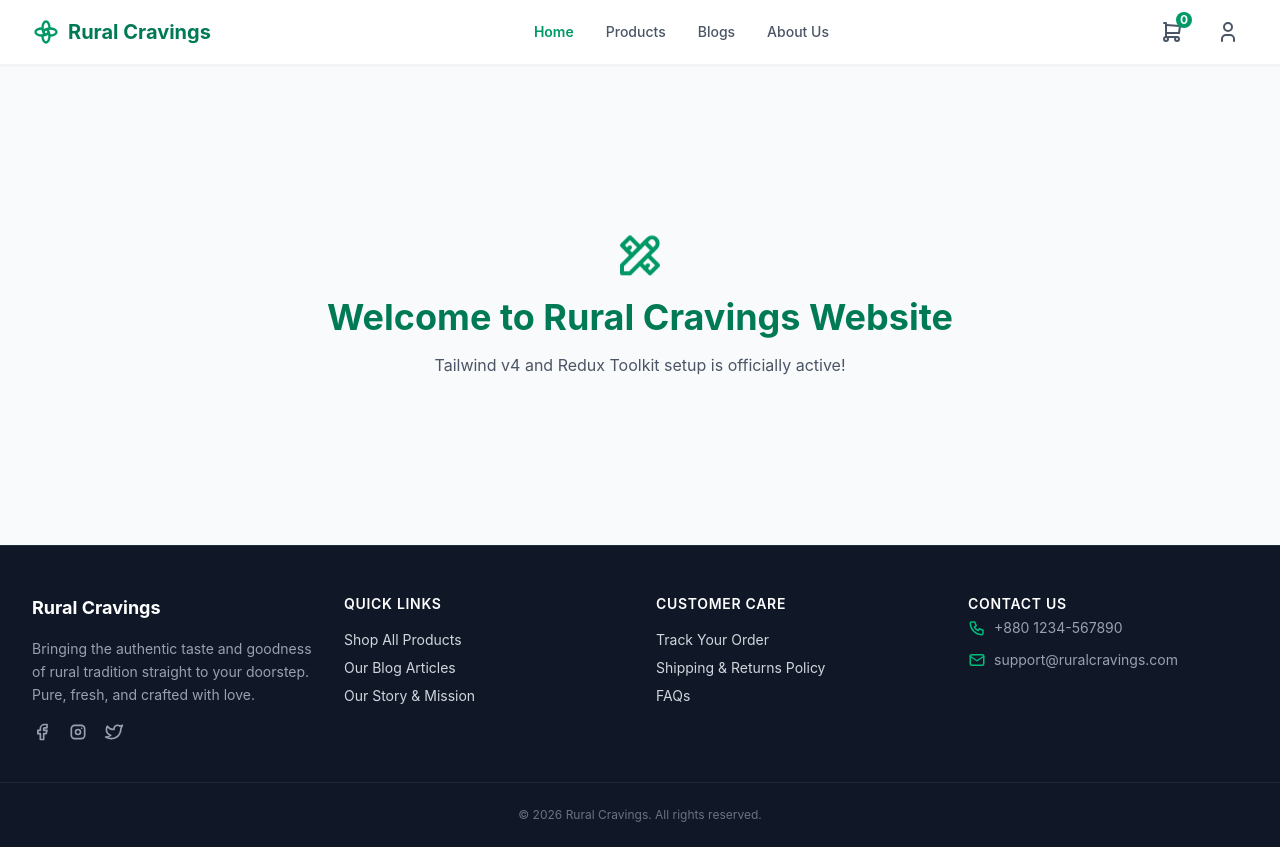
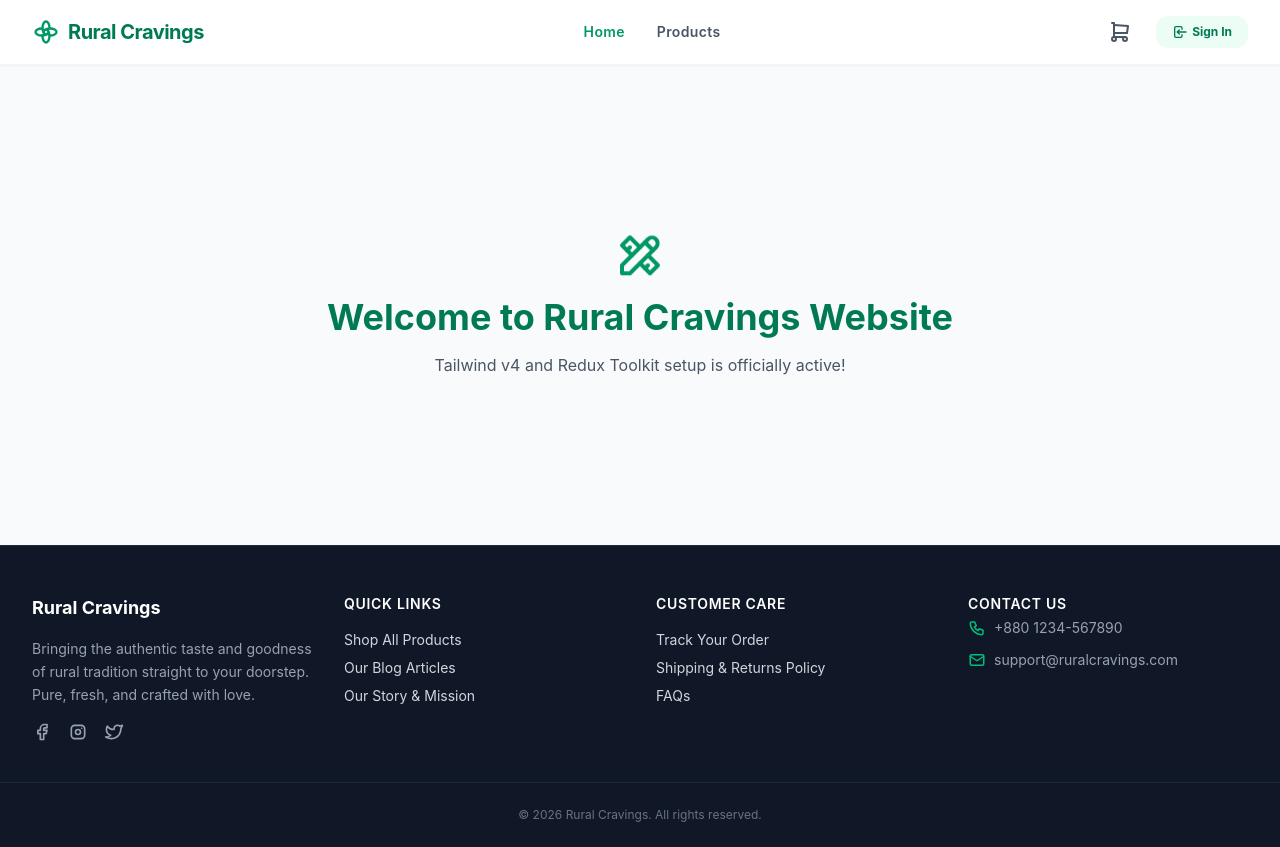
Before and after one commit to CheSubhro/Rural-Cravings, a React (Vite) app in the folder Website/Frontend/: page / in a window 1280 px wide. Built offline with nearby package versions, Linux system fonts and the light colour scheme.

Commit message:
style: streamline navigation, remove unnecessary top-links, and relocate to footer

```diff
--- a/Website/Frontend/src/components/layout/Footer/Footer.jsx
+++ b/Website/Frontend/src/components/layout/Footer/Footer.jsx
@@ -35,7 +35,7 @@
                 <div>
                     <h4 className="text-white font-semibold mb-4 text-sm uppercase tracking-wider">Customer Care</h4>
                     <ul className="space-y-2 text-sm">
-                    <li><a href="#" className="hover:text-emerald-400 transition-colors">Track Your Order</a></li>
+                        <li><Link to="/my-orders" className="hover:text-emerald-400 transition-colors">Track Your Order</Link></li>
                         <li><a href="#" className="hover:text-emerald-400 transition-colors">Shipping & Returns Policy</a></li>
                         <li><a href="#" className="hover:text-emerald-400 transition-colors">FAQs</a></li>
                     </ul>
--- a/Website/Frontend/src/components/layout/Navbar/Navbar.jsx
+++ b/Website/Frontend/src/components/layout/Navbar/Navbar.jsx
@@ -1,20 +1,43 @@
 
 import React, { useState } from 'react'
-import { Link, NavLink } from 'react-router-dom'
-import { IconShoppingCart, IconUser, IconMenu2, IconX, IconBrandSupernova } from '@tabler/icons-react'
-import { useSelector } from 'react-redux'
+import { Link, NavLink, useNavigate } from 'react-router-dom'
+import {
+    IconShoppingCart,
+    IconUser,
+    IconMenu2,
+    IconX,
+    IconBrandSupernova,
+    IconLogout,
+    IconClipboardList,
+    IconLogin
+} from '@tabler/icons-react'
+import { useSelector, useDispatch } from 'react-redux'
+import { selectCartItems } from '../../../store/cartSlice'
+import { logout } from '../../../store/authSlice'
 
 const Navbar = () => {
+    const [isOpen, setIsOpen] = useState(false)
+    const navigate = useNavigate()
+    const dispatch = useDispatch()
 
-    const [isOpen, setIsOpen] = useState(false)
+    const cartItems = useSelector(selectCartItems)
+    const totalItems = cartItems.reduce((acc, item) => acc + item.quantity, 0)
+
+    const authState = useSelector((state) => state.auth)
+    const token = authState?.token || null
+    const user = authState?.user || null
+
+    const handleLogout = () => {
+        dispatch(logout())
+        alert('Logged out successfully!')
+        setIsOpen(false)
+        navigate('/login')
+    }
 
     const navLinkStyle = ({ isActive }) =>
-        `text-sm font-medium transition-colors hover:text-emerald-600 ${
-        isActive ? 'text-emerald-600 font-semibold' : 'text-gray-600'
+        `text-sm font-semibold tracking-wide transition-colors hover:text-emerald-600 ${
+            isActive ? 'text-emerald-600' : 'text-gray-600'
         }`
-
-    const { cartItems } = useSelector((state) => state.cart)
-    const totalItems = cartItems.reduce((acc, item) => acc + item.quantity, 0)
 
     return (
         <nav className="bg-white border-b border-gray-100 sticky top-0 z-50 shadow-xs">
@@ -24,31 +47,54 @@
                     {/* Logo Section */}
                     <Link to="/" className="flex items-center gap-2 text-xl font-bold text-emerald-700">
                         <IconBrandSupernova size={28} className="text-emerald-600" />
-                    <span>Rural Cravings</span>
+                        <span className="tracking-tight">Rural Cravings</span>
                     </Link>
 
                     {/* Desktop Navigation Links */}
                     <div className="hidden md:flex items-center gap-8">
                         <NavLink to="/" end className={navLinkStyle}>Home</NavLink>
                         <NavLink to="/products" className={navLinkStyle}>Products</NavLink>
-                    <NavLink to="/blogs" className={navLinkStyle}>Blogs</NavLink>
-                    <NavLink to="/about" className={navLinkStyle}>About Us</NavLink>
+                        {token && <NavLink to="/my-orders" className={navLinkStyle}>My Orders</NavLink>}
                     </div>
 
-                {/* Right Side Icons (Cart, Profile, Mobile Menu) */}
-                <div className="flex items-center gap-4">
+                    {/* Right Side Icons & Actions */}
+                    <div className="flex items-center gap-3">
                         {/* Cart Icon */}
-                    <Link to="/cart" className="relative p-2 text-gray-600 hover:text-emerald-600 transition-colors">
+                        <Link to="/cart" className="relative p-2 text-gray-600 hover:text-emerald-600 transition-colors mr-1">
                             <IconShoppingCart size={24} />
-                    <span className="absolute top-0 right-0 bg-emerald-600 text-white text-xs w-4 h-4 rounded-full flex items-center justify-center font-bold">
+                            {totalItems > 0 && (
+                                <span className="absolute -top-0.5 -right-0.5 bg-emerald-600 text-white text-[10px] w-4 h-4 rounded-full flex items-center justify-center font-black animate-pulse">
                                     {totalItems}
                                 </span>
+                            )}
                         </Link>
 
-                    {/* User Profile */}
-                    <Link to="/profile" className="hidden sm:block p-2 text-gray-600 hover:text-emerald-600 transition-colors">
-                    <IconUser size={24} />
+                        {/* Dynamic Profile / Auth Button for Desktop */}
+                        <div className="hidden sm:flex items-center gap-2">
+                            {token ? (
+                                <div className="flex items-center gap-2">
+                                    <Link to="/profile" className="p-2 text-gray-600 hover:text-emerald-600 transition-colors flex items-center gap-1 text-sm font-medium">
+                                        <IconUser size={22} />
+                                        <span className="hidden lg:inline text-gray-700">{user?.name || 'Profile'}</span>
                                     </Link>
+                                    <button
+                                        onClick={handleLogout}
+                                        className="p-2 text-gray-400 hover:text-red-600 transition-colors"
+                                        title="Logout"
+                                    >
+                                        <IconLogout size={22} />
+                                    </button>
+                                </div>
+                            ) : (
+                                <Link
+                                    to="/login"
+                                    className="inline-flex items-center gap-1 px-4 py-2 bg-emerald-50 text-emerald-700 hover:bg-emerald-100 text-xs font-bold rounded-xl transition-all"
+                                >
+                                    <IconLogin size={16} />
+                                    <span>Sign In</span>
+                                </Link>
+                            )}
+                        </div>
 
                         {/* Mobile Menu Button */}
                         <button
@@ -63,12 +109,39 @@
 
             {/* Mobile Dropdown Menu */}
             {isOpen && (
-                <div className="md:hidden bg-white border-b border-gray-100 px-4 pt-2 pb-4 space-y-2 transition-all">
-                <NavLink to="/" end onClick={() => setIsOpen(false)} className="block py-2 text-gray-600 hover:text-emerald-600 font-medium">Home</NavLink>
-                <NavLink to="/products" onClick={() => setIsOpen(false)} className="block py-2 text-gray-600 hover:text-emerald-600 font-medium">Products</NavLink>
-                <NavLink to="/blogs" onClick={() => setIsOpen(false)} className="block py-2 text-gray-600 hover:text-emerald-600 font-medium">Blogs</NavLink>
-                <NavLink to="/about" onClick={() => setIsOpen(false)} className="block py-2 text-gray-600 hover:text-emerald-600 font-medium">About Us</NavLink>
-                <NavLink to="/profile" onClick={() => setIsOpen(false)} className="block py-2 text-gray-600 hover:text-emerald-600 font-medium sm:hidden">My Profile</NavLink>
+                <div className="md:hidden bg-white border-b border-gray-100 px-4 pt-2 pb-6 space-y-1.5 transition-all">
+                    <NavLink to="/" end onClick={() => setIsOpen(false)} className="block py-2.5 px-3 rounded-xl text-gray-600 hover:bg-gray-50 hover:text-emerald-600 font-medium text-sm">Home</NavLink>
+                    <NavLink to="/products" onClick={() => setIsOpen(false)} className="block py-2.5 px-3 rounded-xl text-gray-600 hover:bg-gray-50 hover:text-emerald-600 font-medium text-sm">Products</NavLink>
+
+                    {token && (
+                        <NavLink to="/my-orders" onClick={() => setIsOpen(false)} className="block py-2.5 px-3 rounded-xl text-gray-600 hover:bg-gray-50 hover:text-emerald-600 font-medium text-sm">
+                            <span className="flex items-center gap-2"><IconClipboardList size={18}/> My Orders</span>
+                        </NavLink>
+                    )}
+
+                    <div className="border-t border-gray-100 pt-3 mt-2 sm:hidden">
+                        {token ? (
+                            <div className="space-y-1">
+                                <NavLink to="/profile" onClick={() => setIsOpen(false)} className="block py-2.5 px-3 rounded-xl text-gray-600 hover:bg-gray-50 hover:text-emerald-600 font-medium text-sm">
+                                    <span className="flex items-center gap-2"><IconUser size={18}/> My Profile</span>
+                                </NavLink>
+                                <button
+                                    onClick={handleLogout}
+                                    className="w-full text-left block py-2.5 px-3 rounded-xl text-red-600 hover:bg-red-50 font-medium text-sm"
+                                >
+                                    <span className="flex items-center gap-2"><IconLogout size={18}/> Logout</span>
+                                </button>
+                            </div>
+                        ) : (
+                            <Link
+                                to="/login"
+                                onClick={() => setIsOpen(false)}
+                                className="block text-center py-2.5 px-4 bg-emerald-600 text-white font-bold rounded-xl text-sm shadow-xs"
+                            >
+                                Sign In
+                            </Link>
+                        )}
+                    </div>
                 </div>
             )}
         </nav>
--- a/Website/Frontend/src/store/authSlice.js
+++ b/Website/Frontend/src/store/authSlice.js
@@ -0,0 +1,22 @@
+
+import { createSlice } from '@reduxjs/toolkit'
+
+const authSlice = createSlice({
+    name: 'auth',
+    initialState: {
+        user: null,
+        token: null,
+    },
+    reducers: {
+
+        logout: (state) => {
+            state.user = null;
+            state.token = null;
+            localStorage.removeItem('token');
+        }
+    }
+})
+
+export const { loginSuccess, logout } = authSlice.actions
+
+export default authSlice.reducer
```
Lines whose indentation alone changed are shown as unchanged.
